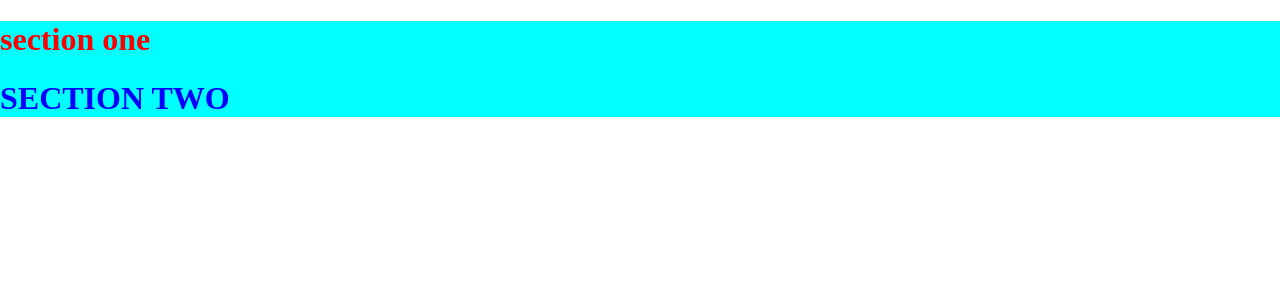
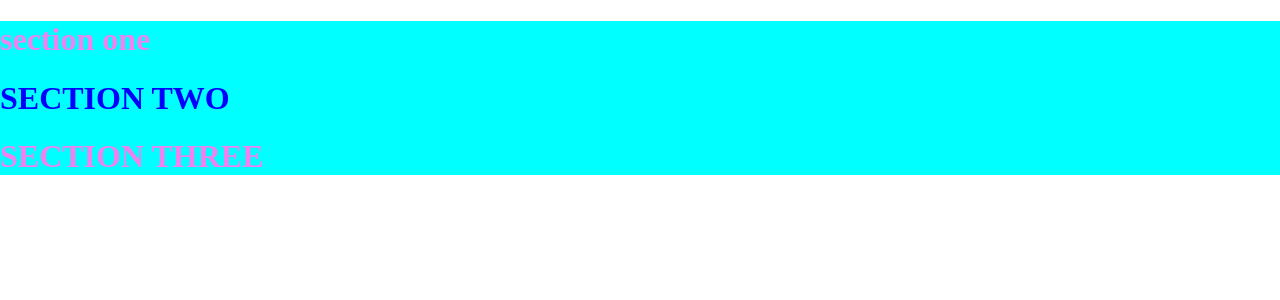
Before and after one commit to danielcarz/TERAPIA_REIKI2, a React (Vite) app: page / in a window 1280 px wide. Shown: the top 300 px of the page. Built offline with nearby package versions, Linux system fonts and the light colour scheme.

Commit message:
SECTION THREE: configuracion sass y componente

```diff
--- a/src/App.jsx
+++ b/src/App.jsx
@@ -3,7 +3,7 @@ import './styles/app.css'
 //COMPONENTS
 import {Section_one} from "./components/sectionONE/section_one";
 import {Section_two} from './components/sectionTWO/section_two'
-
+import {Section_three} from './components/sectionTHREE/section_three'
 
 
 function App() {
@@ -13,6 +13,7 @@ function App() {
     <div className="App">
       <Section_one></Section_one>
       <Section_two></Section_two>
+      <Section_three></Section_three>
     </div>
   )
 }
--- /dev/null
+++ b/src/components/sectionTHREE/section_three.jsx
@@ -0,0 +1,14 @@
+import React from "react";
+
+//SASS
+import '../../styles/_section_three.scss'
+
+const Section_three = () => {
+
+    return(
+
+        <h1>SECTION THREE</h1>
+    )
+}
+
+export {Section_three}
--- /dev/null
+++ b/src/styles/_section_three.scss
@@ -0,0 +1,3 @@
+h1{
+    color:violet;
+}
```
